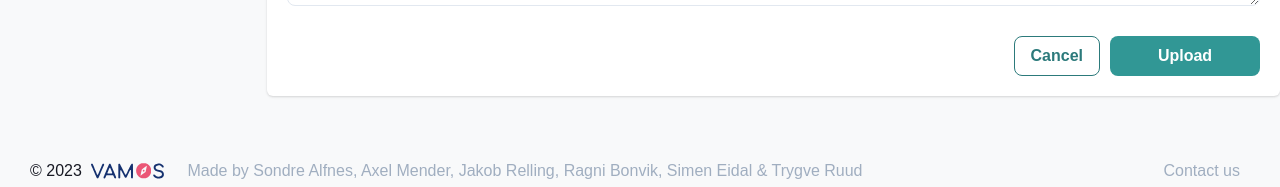
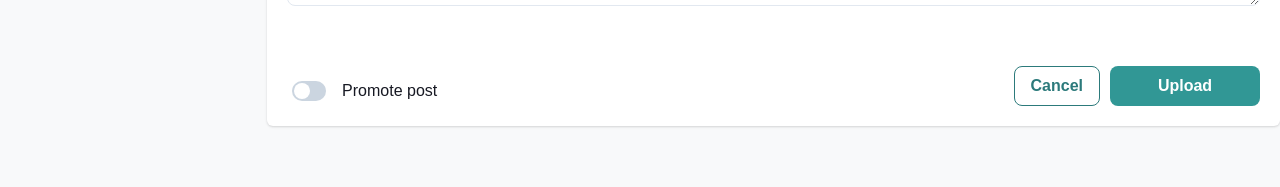
Before and after one commit to TrygveRuudShift/vamos, a Next.js app: page /addTrip in a window 1280 px wide. Shown: the part 930-1117 px from the top of the page. Built offline with nearby package versions, Linux system fonts and the light colour scheme; no server answers.

Commit message:
feat(frontend): added payment fields
Closes #62

Co-authored-by: Axel Mender <axelmender@dhcp-10-24-0-187.wlan.ntnu.no>

See merge request tdt4140-2023/landsby-4/gruppe-56/vamos!56

```diff
--- a/src/pages/addTrip.tsx
+++ b/src/pages/addTrip.tsx
@@ -1,4 +1,5 @@
 import { SettingsIcon } from "@chakra-ui/icons";
+import { FaToggleOff, FaToggleOn } from "react-icons/fa";
 import {
   Flex,
   SimpleGrid,
@@ -15,6 +16,8 @@ import {
   Image,
   Avatar,
   Textarea,
+  IconButton,
+  Switch,
 } from "@chakra-ui/react";
 import BgSignUp from "assets/img/BgSignUp.png";
 import { ContactUs, Logo } from "components/atoms";
@@ -36,6 +39,7 @@ import { TripTemplate } from "templates/tripTemplate";
 export default function Index() {
   // Logic to set user state
   const [user, setUser] = useState(auth.currentUser);
+  const [isToggled, setIsToggled] = useState(false);
 
   // add useeffect of onAuthStateChanged
   useEffect(() => {
@@ -249,7 +253,7 @@ export default function Index() {
                 }}
               />
             </Box>
-          </SimpleGrid>
+        </SimpleGrid>
 
           <Box>
             <Text fontSize="md">Destinations</Text>
@@ -305,6 +309,7 @@ export default function Index() {
               ))}
             </Flex>
           </Box>
+
           <Flex flexWrap="wrap" gap="10px">
             {localTripTemplate?.pictures
               ? localTripTemplate?.pictures.map((image, index) => (
@@ -408,6 +413,100 @@ export default function Index() {
             />
           </Box>
 
+          <Box
+            id="paymentBox"
+            transition="max-height 0.5s ease-out"
+            maxHeight="0px"
+            overflow="hidden"
+          >
+
+            <Text as="em" color="grey">Promote your post and reach out to more people for only €10</Text>
+            <Box
+              display="flex"
+              flexDirection="row"
+              justifyContent="space-between"
+              alignItems="center"
+              gap="20px"
+              width="100%"
+              mb="5px"
+              pl="2px"
+              pr="2px"
+              mt="10px"
+            >
+              <Box>
+                <Text fontSize="md">Credit card number</Text>
+                <Input
+                  type="number"
+                  placeholder="Enter card number"
+                  size="md"
+                  mt="3px"
+                  borderRadius="lg"
+                  id="cardnumber"/>
+              </Box>
+              <Box>
+                <Text fontSize="md">Card holder name</Text>
+                <Input
+                  placeholder="Enter full name"
+                  size="md"
+                  mt="3px"
+                  borderRadius="lg"
+                  id="nameOfCardholder"/>
+              </Box>
+              <Box>
+                <Text fontSize="md">Security code</Text>
+                <Input
+                  type="number"
+                  placeholder="Enter CVC"
+                  size="md"
+                  mt="3px"
+                  borderRadius="lg"
+                  id="securityCode"/>
+              </Box>
+              <Box>
+                <Text fontSize="md">Card expiration</Text>
+                <Input
+                  type="month"
+                  placeholder="Enter expiry date"
+                  size="md"
+                  mt="3px"
+                  borderRadius="lg"
+                  id="expiryDate"/>
+              </Box>
+            </Box>
+          </Box>
+
+          <Switch
+            colorScheme="teal"
+            id="switch"
+            mt="35px"
+            //m="auto"
+            position="absolute"
+            left="25px"
+            bottom="25px"
+
+            onChange = {() => {
+              const paymentBox = document.getElementById("paymentBox");
+              if (paymentBox){
+                if(isToggled){
+                  paymentBox.style.maxHeight = "0";
+                } else {
+                  paymentBox.style.maxHeight = "110px";
+                }
+                // paymentBox.style.maxHeight = paymentBox.style.maxHeight == "0px" ? "110px" : "0px";
+                setIsToggled(!isToggled);
+              }
+            }}
+          >
+            <Text
+            width="120px"
+            position="absolute"
+            left="50px"
+            bottom="10px"
+            >
+              Promote post
+            </Text>
+          </Switch>
+
           {/* Add cancel and upload button */}
           <Flex justifyContent="flex-end" gap="10px">
             <Button
```
